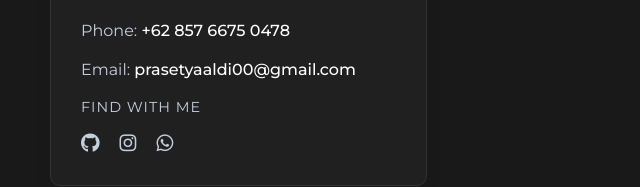
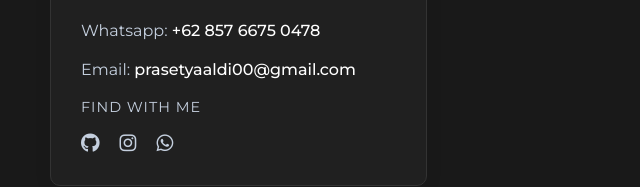
Before and after one commit to aldiprasetya00/aldiprasetya.github.io, a plain HTML site: page index.html in a window 1280 px wide. Shown: the part 4578-4765 px from the top of the page, 0-640 px from the left. Drawn offline with Linux system fonts and the light colour scheme.

Commit message:
Update index.html

```diff
--- a/index.html
+++ b/index.html
@@ -243,7 +243,7 @@
                         <img src="images/me.jpg" alt="Foto Kontak"> <h3>Aldi Prasetya</h3>
                         <p>Junior software engineer</p>
                         <p class="availability">I am available for new opportunities. Connect with me via whatsapp or social media.</p>
-                        <p class="details">Phone: <strong>+62 857 6675 0478</strong></p>
+                        <p class="details">Whatsapp: <strong>+62 857 6675 0478</strong></p>
                         <p class="details">Email: <strong>prasetyaaldi00@gmail.com</strong></p>
 
                         <div class="social-group">
```
